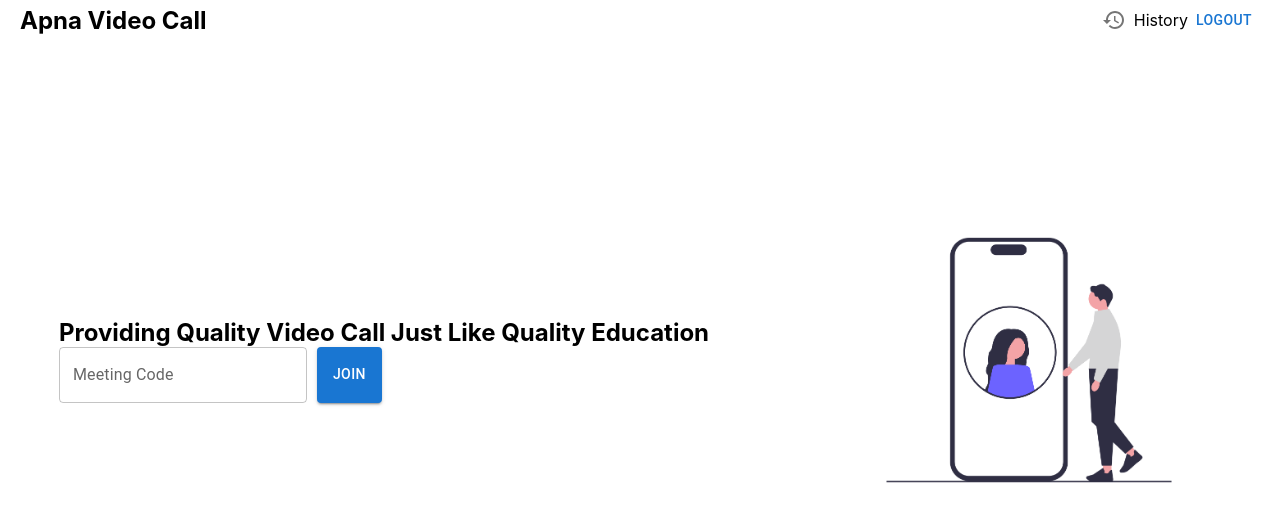
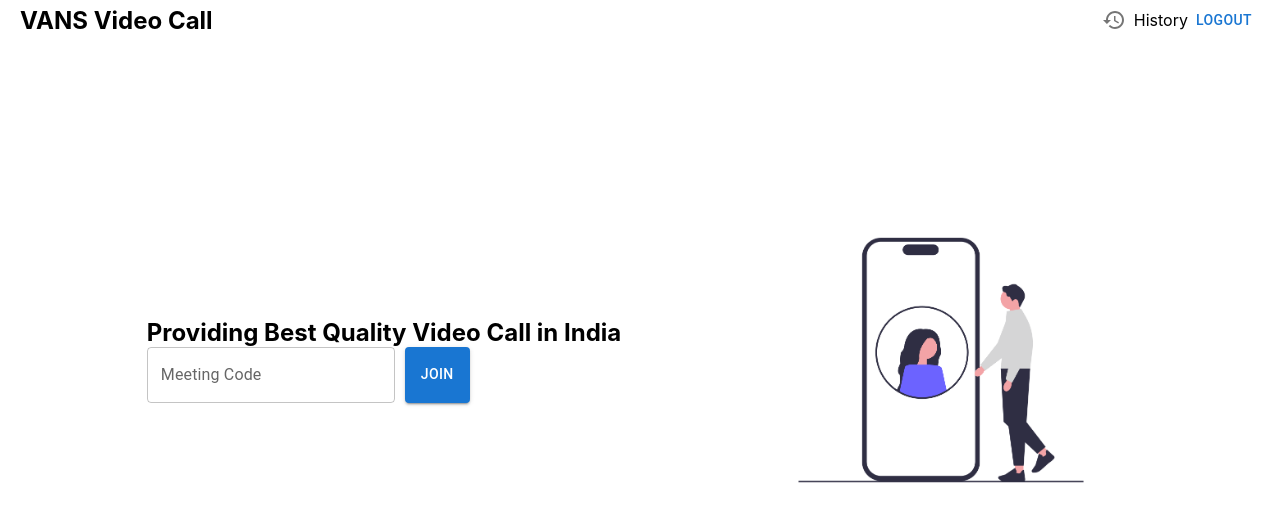
Before and after one commit to Nirmalsingg/Zoom-main, a React (Create React App) app in the folder frontend/: page /home in a window 1280 px wide. Shown: the top 522 px of the page. Built offline with nearby package versions, Linux system fonts and the light colour scheme; sample sign-in values are in the browser's storage.

Commit message:
changed header text

```diff
--- a/frontend/src/pages/home.jsx
+++ b/frontend/src/pages/home.jsx
@@ -26,7 +26,7 @@ function HomeComponent() {
 
                 <div style={{ display: "flex", alignItems: "center" }}>
 
-                    <h2>Apna Video Call</h2>
+                    <h2>VANS Video Call</h2>
                 </div>
 
                 <div style={{ display: "flex", alignItems: "center" }}>
@@ -54,7 +54,7 @@ function HomeComponent() {
             <div className="meetContainer">
                 <div className="leftPanel">
                     <div>
-                        <h2>Providing Quality Video Call Just Like Quality Education</h2>
+                        <h2>Providing Best Quality Video Call in India</h2>
 
                         <div style={{ display: 'flex', gap: "10px" }}>
 
```
